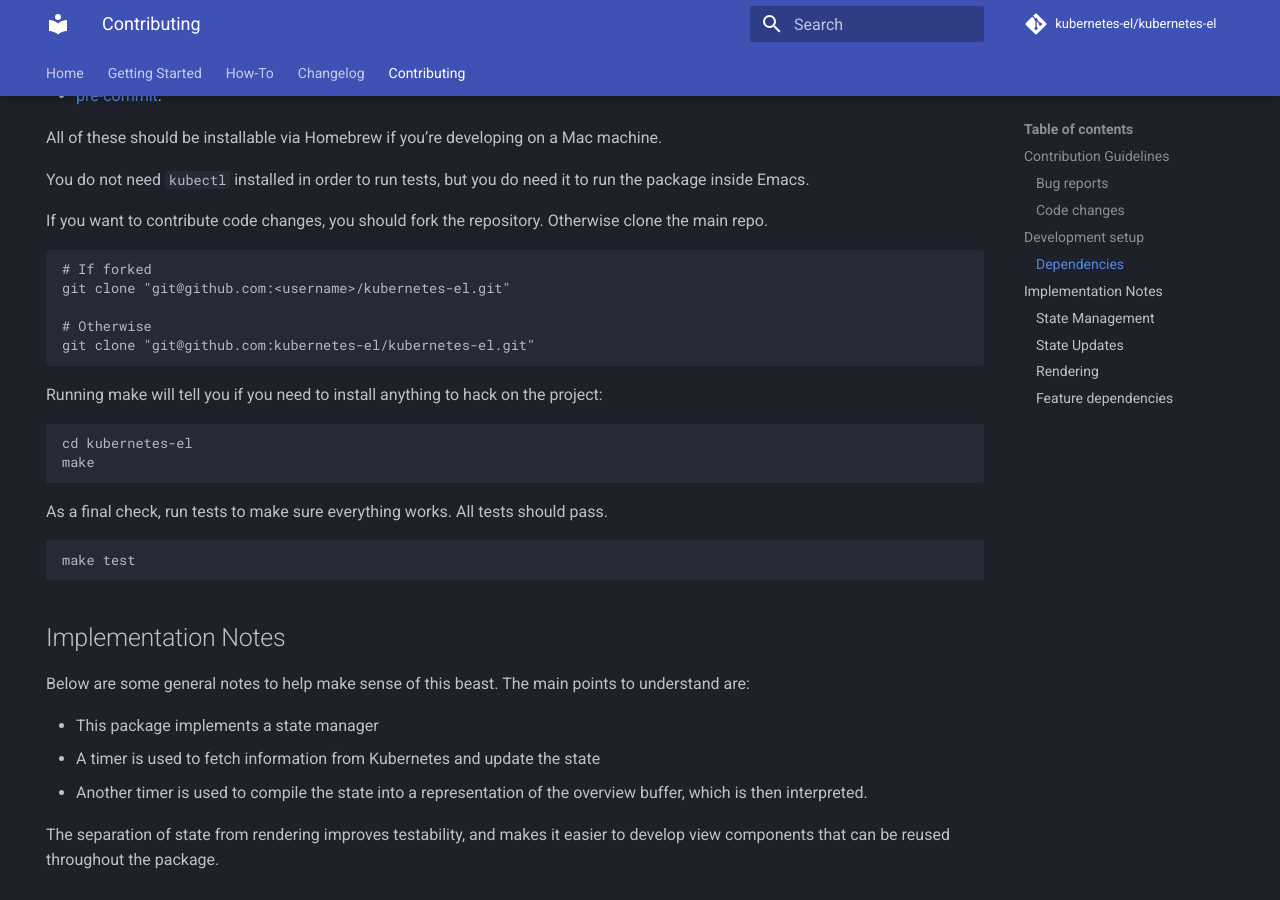
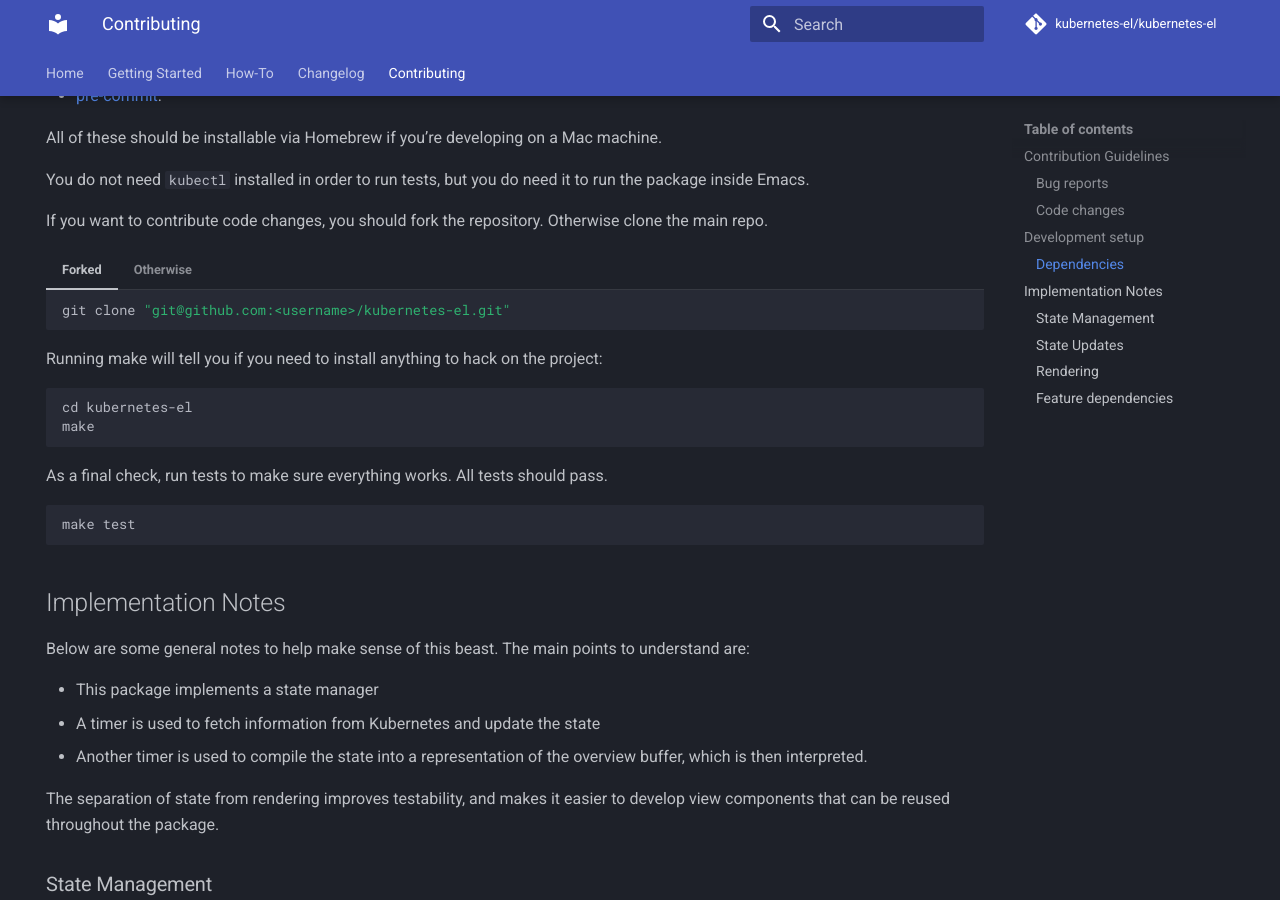
Before and after one commit to kubernetes-el/kubernetes-el, an MkDocs documentation site: the page built from docs/contributing.md, in a window 1280 px wide and 900 px high, scrolled down 1176 px. Built offline with MkDocs 1.6.1 and Material for MkDocs 9.7.7, drawn with Linux system fonts in a browser that asks for light colours; comment, search, counter and statistics services are not loaded.

Commit message:
Touch up formatting on contributor guide's code blocks

````diff
--- a/.pre-commit-config.yaml
+++ b/.pre-commit-config.yaml
@@ -1,4 +1,9 @@
 repos:
+- repo: https://github.com/pre-commit/pre-commit-hooks
+  rev: v3.3.0
+  hooks:
+  - id: check-merge-conflict
+  - id: trailing-whitespace
 - repo: https://github.com/markdownlint/markdownlint
   rev: e31711c0db57df9b350fbaeaae6de745972f3e66
   hooks:
--- a/docs/contributing.md
+++ b/docs/contributing.md
@@ -63,11 +63,17 @@
 If you want to contribute code changes, you should fork the repository.
 Otherwise clone the main repo.
 
-    # If forked
+=== "Forked"
+
+    ```bash
     git clone "git@github.com:<username>/kubernetes-el.git"
+    ```
 
-    # Otherwise
+=== "Otherwise"
+
+    ```bash
     git clone "git@github.com:kubernetes-el/kubernetes-el.git"
+    ```
 
 Running make will tell you if you need to install anything to hack on
 the project:
````
